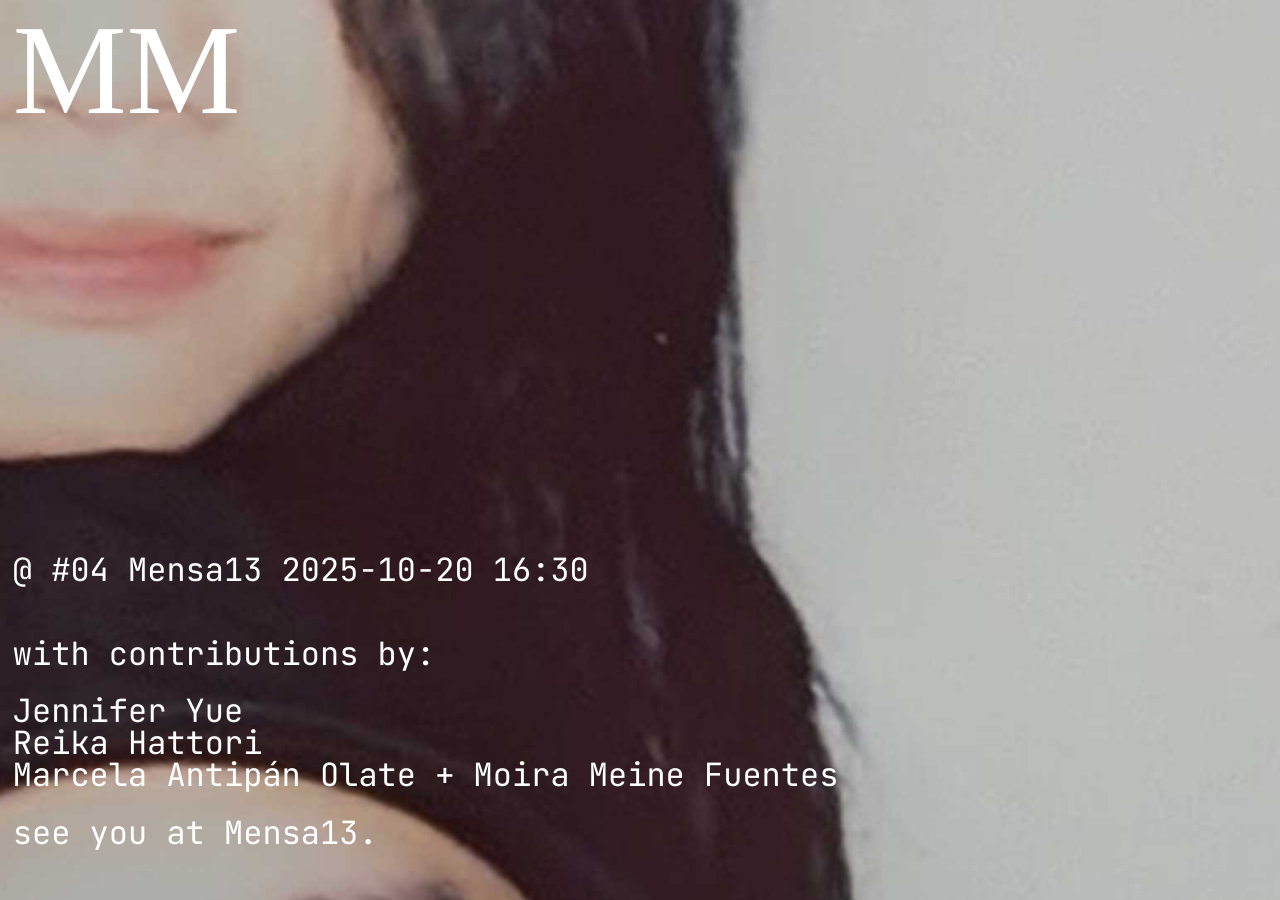
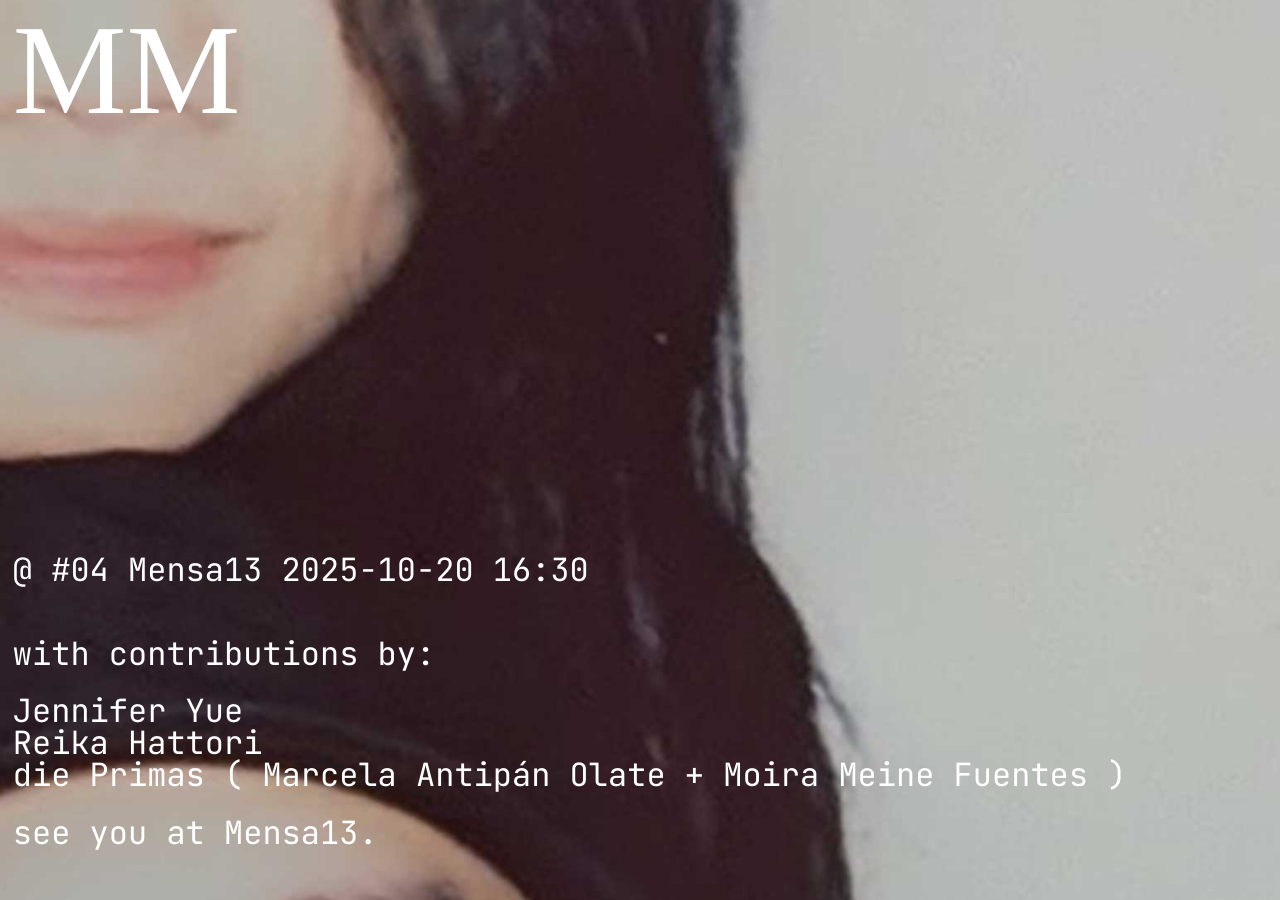
Before and after one commit to digitalmediabremen/modularmonday, a Jekyll site: the page built from _posts/2025-10-20--04-mensa13.md, in a window 1280 px wide. Built offline with Jekyll 4.4.1, drawn with Linux system fonts in a browser that asks for light colours.

Commit message:
updated site

```diff
--- a/_posts/2025-10-20--04-mensa13.md
+++ b/_posts/2025-10-20--04-mensa13.md
@@ -10,6 +10,6 @@ with contributions by:
 
 - Jennifer Yue
 - Reika Hattori
-- Marcela Antipán Olate + Moira Meine Fuentes
+- [die Primas](https://www.instagram.com/dieprimas) ( Marcela Antipán Olate + Moira Meine Fuentes )
 
 see you at Mensa13.
```
Also changed, not shown: index.md (+2 -2 lines), 3 other files.
